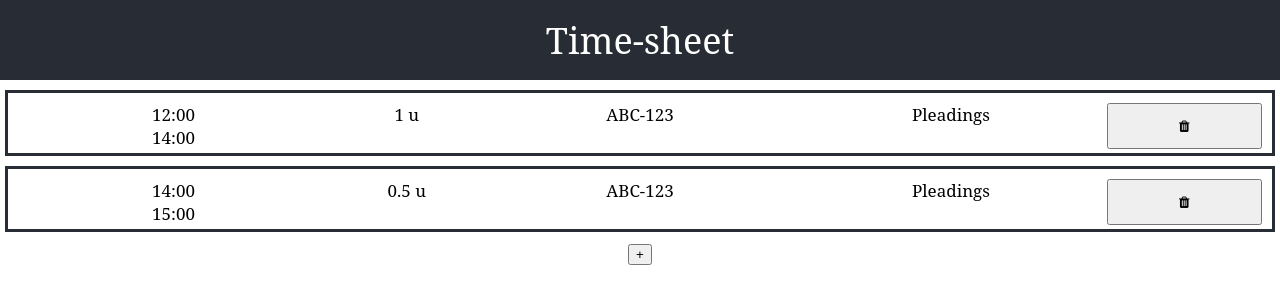
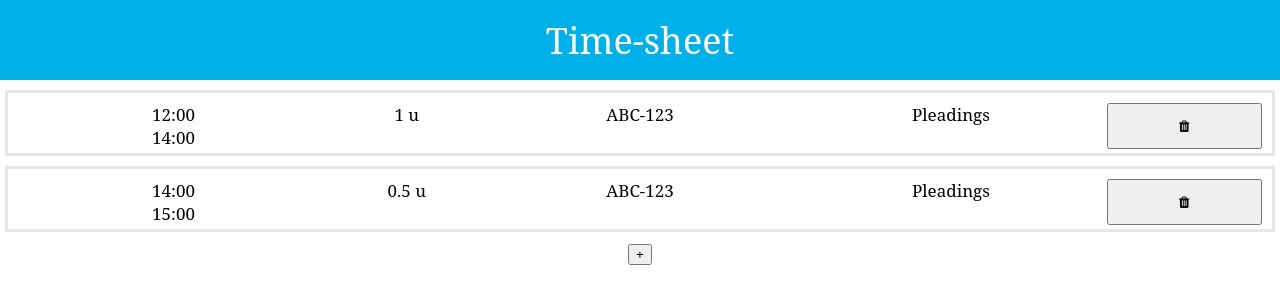
Before and after one commit to jwwnz/timekeeping, a React (Create React App) app: page / in a window 1280 px wide. Shown: the top 304 px of the page. Built offline with nearby package versions, Linux system fonts and the light colour scheme.

Commit message:
Add some very light styling

```diff
--- a/src/App.css
+++ b/src/App.css
@@ -15,7 +15,7 @@
 }
 
 .App-header {
-	background-color: #282c34;
+	background-color: #00B0E8;
 	min-height: 10vh;
 	display: flex;
 	flex-direction: column;
@@ -31,7 +31,7 @@
 
 .Time-entry {
 	text-align: center;
-	border: #282c34 solid;
+	border: #E7E7E7 solid;
 	height: 40px;
 	padding: 10px;
 	margin: 10px 5px 10px 5px;
```
Also changed, not shown: 1 other file (tests, documents, lock files or other folders).
